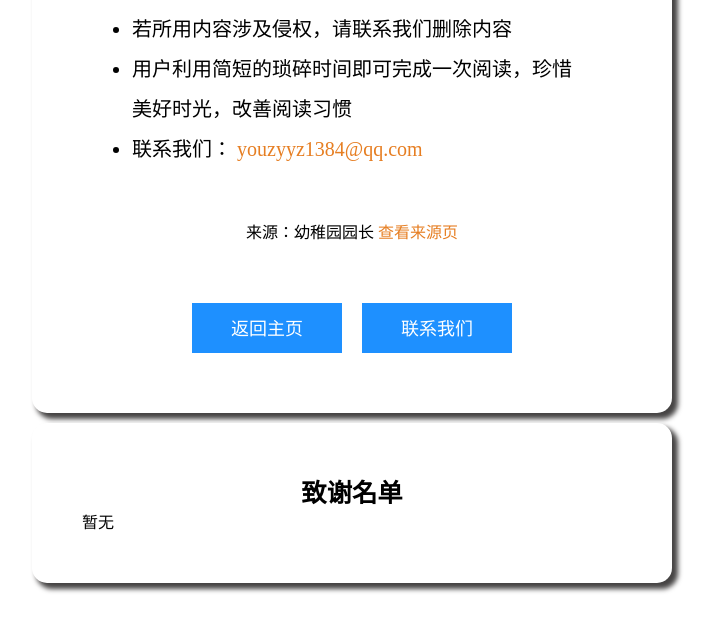
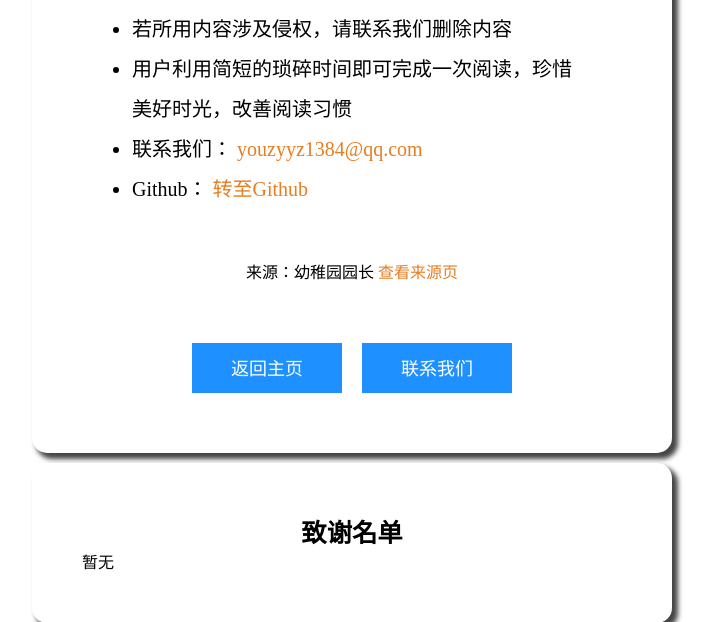
Before and after one commit to yzyyz1387/storys, a Flask app: template templates/about.html in a window 1280 px wide. Shown: the part 775-1397 px from the top of the page, without its empty margins (288-1001 px from the left). Run offline with Flask 2, Linux system fonts and the light colour scheme; the template is opened without the code that fills it, so the values that code supplies are empty; parts of the project's set-up code (start-up, migrations or seed data) failed here and were passed over.

Commit message:
Update about.html

```diff
--- a/templates/about.html
+++ b/templates/about.html
@@ -40,6 +40,9 @@
                     </li>
                     <li>
                         联系我们： <a href="mailto:youzyyz1384@qq.com">youzyyz1384@qq.com</a>
+                    </li>
+                    <li>
+                        Github： <a href="https://github.com/yzyyz1387/storys/" target="_blank">转至Github</a>
                     </li>
                 </ul>
             </div>
```
